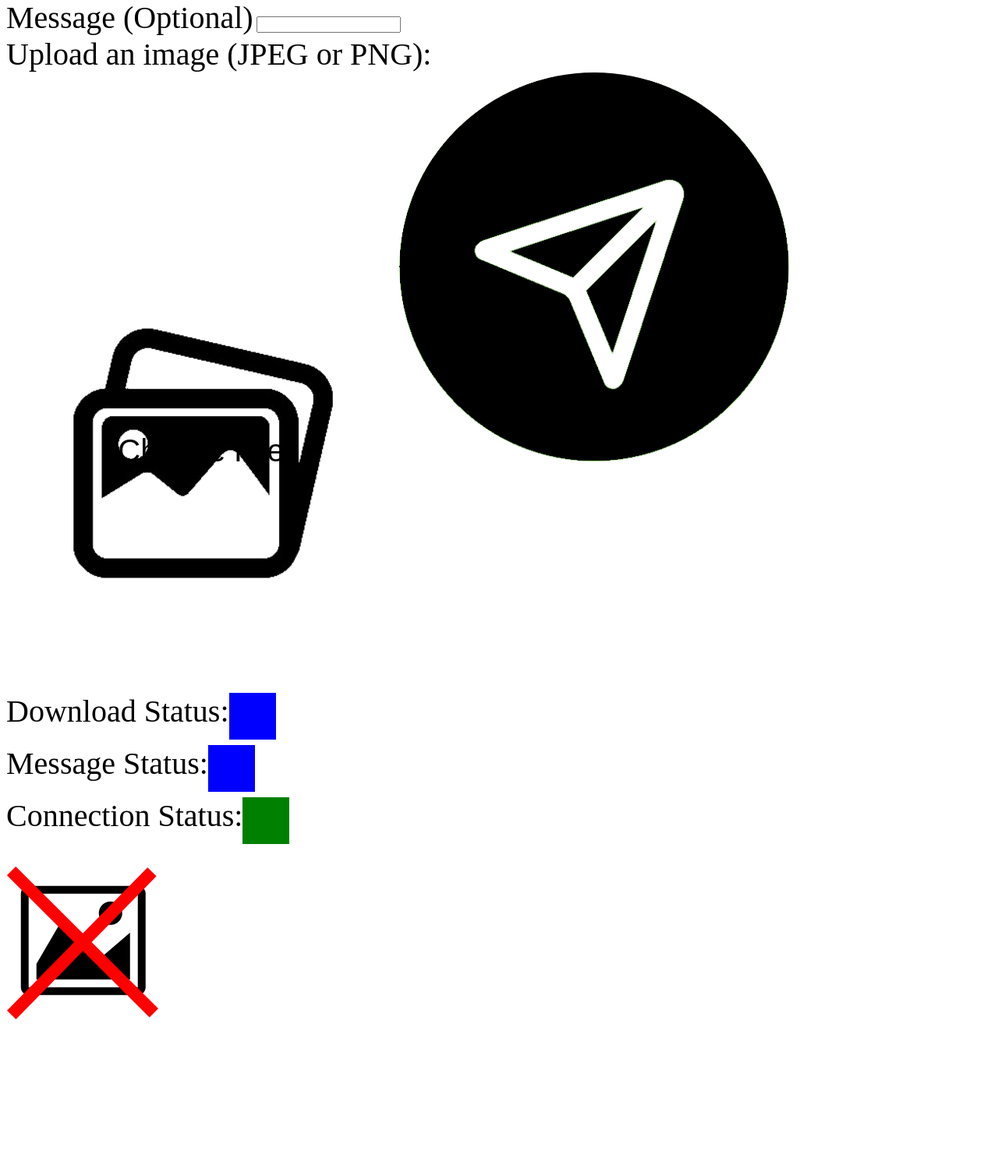
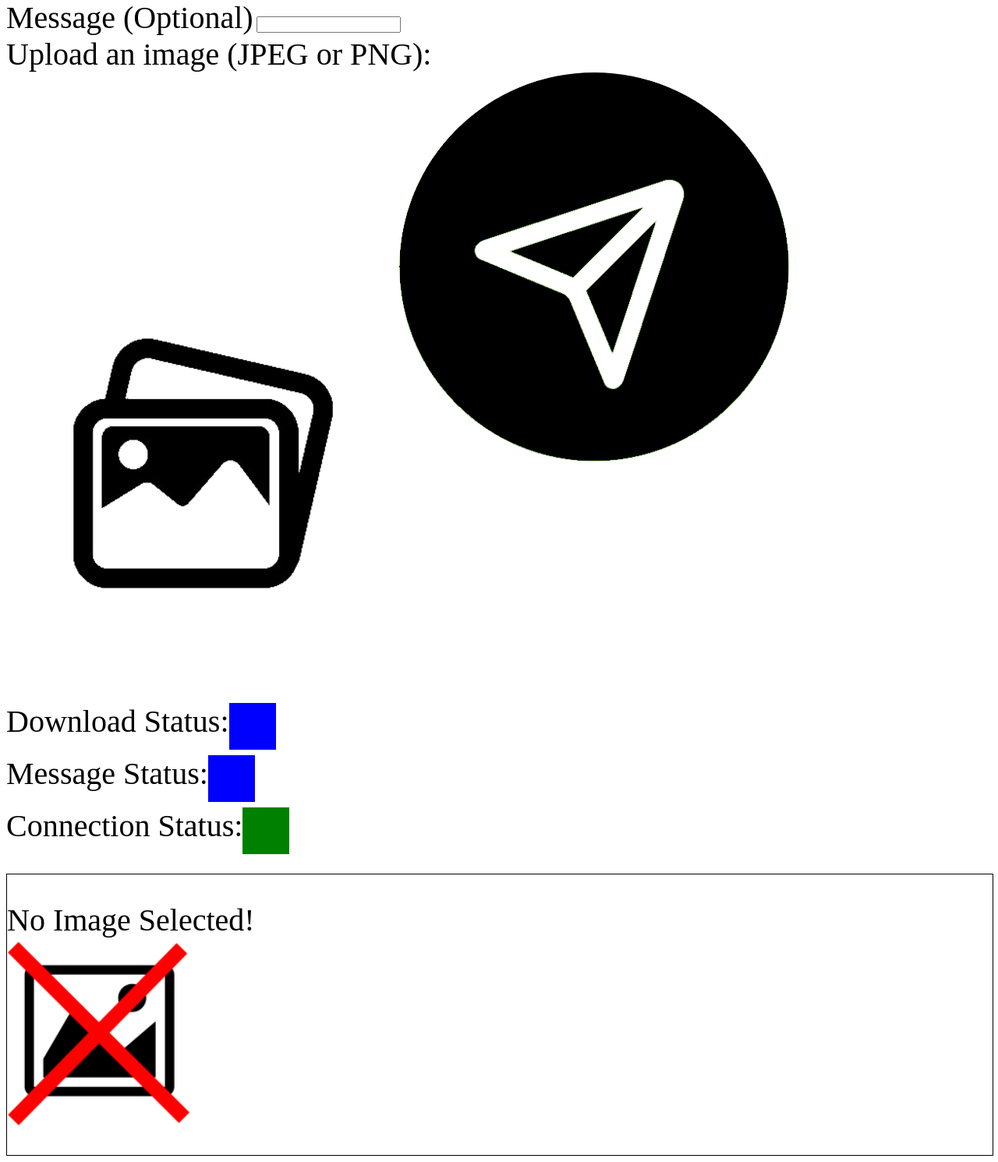
Before and after one commit to awesomeyooner/DigiFrame, a Flask app: page / in a window 1280 px wide. Shown: the part 29-1520 px from the top of the page at 78% size. Before the commit the page ends 1337 px from the top, so only its background shows below. Run offline with Flask 3, Linux system fonts and the light colour scheme; data that the repository does not hold is empty; parts of the project's set-up code (start-up, migrations or seed data) failed here and were passed over.

Commit message:
updated css

```diff
--- a/python/static/css/style.css
+++ b/python/static/css/style.css
@@ -5,7 +5,7 @@
     width: 500px;
     height: 500px;
 
-    font-size: 40px;
+    font-size: 0px;
 
     border-radius: 250px;
     border-color: black;
@@ -15,7 +15,7 @@
     width: 500px;
     height: 500px;
 
-    font-size: 40px;
+    font-size: 0px;
 
     background: url("/static/images/gallery.png");
     background-size: cover;
@@ -25,9 +25,21 @@
     border: 100px;
 }
 
+.image-container{
+    justify-content: center;
+    align-content: center;
+    height: 45vh;
+    width: 100%;
+    /* height: 30vh; */
+    border: 1px solid black;
+}
+
 .main-image{
-    width: 50vh;
-    height: auto
+    justify-content: center;
+    align-content: center;
+    height: 30vh;
+    width: auto;
+    /* height: 30vh; */
 }
 /*
 img{
--- a/python/static/js/script.js
+++ b/python/static/js/script.js
@@ -85,8 +85,12 @@
 
     // Get the selected file
     const selectedFile = document.getElementById("fileSelector").files[0];
-        const fileName = selectedFile.name;
-        const fileType = selectedFile.type;
+
+    if(selectedFile == null)
+        return false;
+
+    const fileName = selectedFile.name;
+    const fileType = selectedFile.type;
 
     const formData = new FormData();
 
--- a/python/templates/index.html
+++ b/python/templates/index.html
@@ -49,10 +49,10 @@
 
         </br>
 
-        <div class="main-image">
-            <!-- <label id="labelImage">No Image Selected!</label>
-            </br> -->
-            <img id="image" src="/static/images/empty_image.png">
+        <div class="image-container">
+            <label id="labelImage">No Image Selected!</label>
+            </br>
+            <img class="main-image" id="image" src="/static/images/empty_image.png">
         </div>
     </body>
 
```
